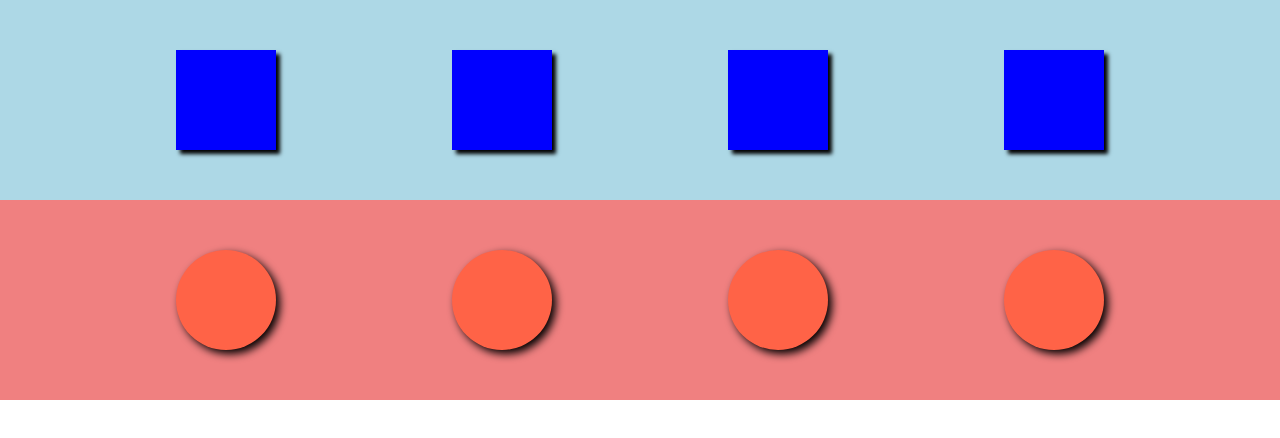
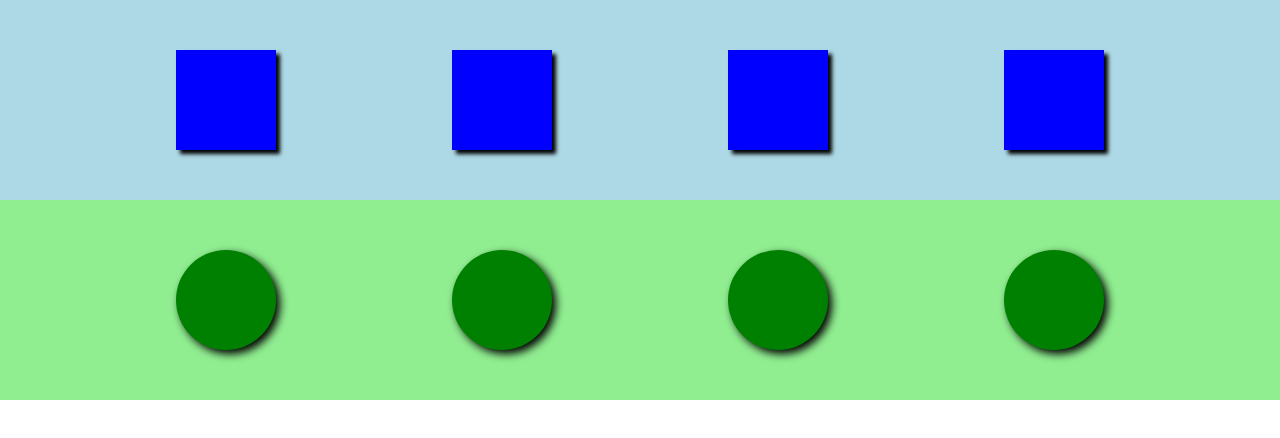
Before and after one commit to fernandoleonid/teste-git-ds1t, a plain HTML site: page index.html in a window 1280 px wide. Drawn offline with Linux system fonts and the light colour scheme.

Commit message:
trocar a cor

```diff
--- a/style.css
+++ b/style.css
@@ -27,7 +27,7 @@ ul, ol, li{
 .circulos {
     width: 100vw;
     height: 200px;
-    background-color: lightcoral;
+    background-color: lightgreen;
     display: flex;
     justify-content: space-evenly;
     align-items: center;
@@ -35,7 +35,7 @@ ul, ol, li{
 .circulos div {
     width: 100px;
     height: 100px;
-    background-color: tomato;
+    background-color: green;
     border-radius: 50%;
     box-shadow: 4px 4px 8px black;
 }
```
